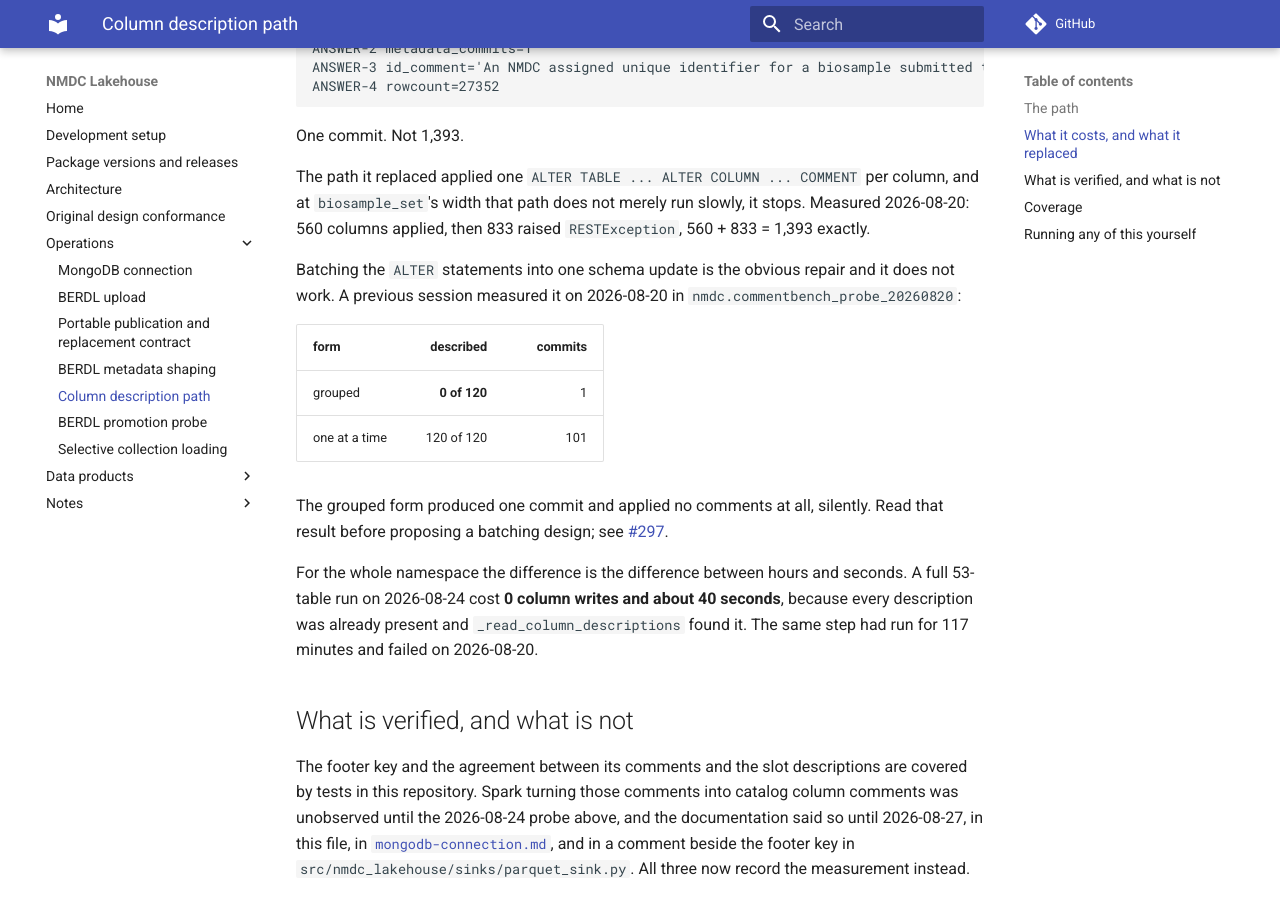
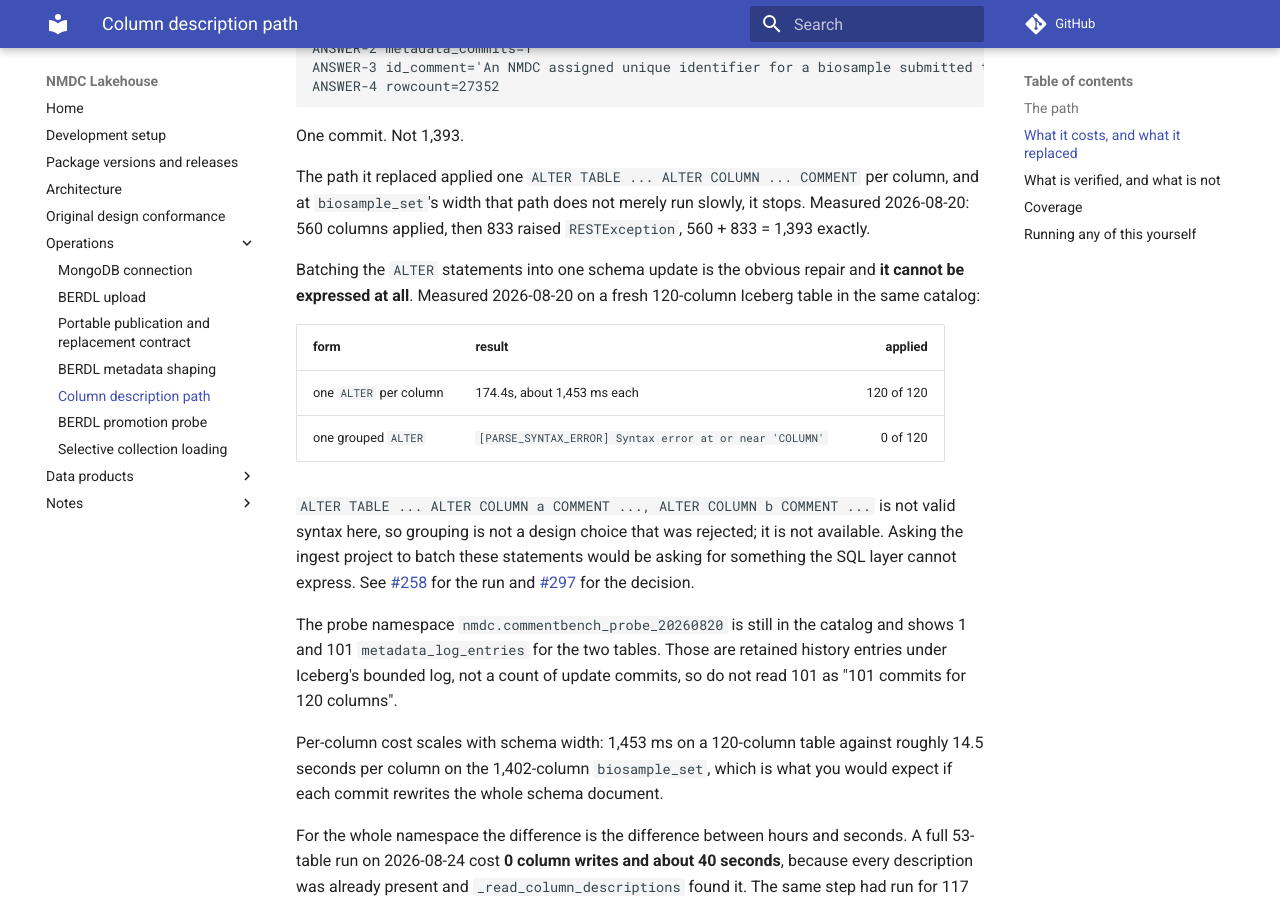
Before and after one commit to microbiomedata/nmdc-lakehouse, an MkDocs documentation site: the page built from docs/column-description-path.md, in a window 1280 px wide and 900 px high, scrolled down 1478 px. Built offline with MkDocs 1.6.1 and Material for MkDocs 9.7.7, drawn with Linux system fonts in a browser that asks for light colours; comment, search, counter and statistics services are not loaded.

Commit message:
Correct a claim I propagated into shipped code without checking it
A review asked about the "commits" column in the batching table. Following it
found something bigger: the account of the grouped ALTER I have been repeating is
wrong, and it came from issue 297's body rather than from issue 258's
measurement, which is where the run actually is.

258 recorded [PARSE_SYNTAX_ERROR] Syntax error at or near 'COLUMN'. The grouped
form did not apply nothing quietly; it failed loudly at the SQL layer, because
ALTER TABLE ... ALTER COLUMN a COMMENT ..., ALTER COLUMN b COMMENT ... is not
valid syntax here. Batching is not a rejected design, it is unavailable, which
is a stronger reason and the opposite kind of failure.

I had written "produced one successful commit and applied 0 of 120 comments,
silently" into the docstring of the refusal guard, so a wrong claim reached the
code. The operator-facing message is unaffected: it cites the 560-then-833
failure, which 258 confirms.

The 1 and 101 are metadata_log_entries under Iceberg's bounded log, not update
commits, so 101 was never "101 commits for 120 columns". The table now reports
what was measured: 174.4s and 1,453 ms per column against 120 of 120, versus a
syntax error against 0 of 120.

Separately, mc does not replace the maintained transfer. berdl-upload-plan binds
--data-dir to a resolved local snapshot path and execution reads those files from
the pod filesystem, so saying a snapshot never needs to pass through the pod
would have broken the run for anyone who followed it. Scoped, with the real work
left on issue 294.

Co-Authored-By: Claude <noreply@anthropic.com>

```diff
--- a/docs/column-description-path.md
+++ b/docs/column-description-path.md
@@ -71,17 +71,30 @@ stops. Measured 2026-08-20: 560 columns applied, then 833 raised
 `RESTException`, 560 + 833 = 1,393 exactly.
 
 Batching the `ALTER` statements into one schema update is the obvious repair and
-it does not work. A previous session measured it on 2026-08-20 in
-`nmdc.commentbench_probe_20260820`:
+**it cannot be expressed at all**. Measured 2026-08-20 on a fresh 120-column
+Iceberg table in the same catalog:
 
-| form | described | commits |
-| --- | ---: | ---: |
-| grouped | **0 of 120** | 1 |
-| one at a time | 120 of 120 | 101 |
+| form | result | applied |
+| --- | --- | ---: |
+| one `ALTER` per column | 174.4s, about 1,453 ms each | 120 of 120 |
+| one grouped `ALTER` | `[PARSE_SYNTAX_ERROR] Syntax error at or near 'COLUMN'` | 0 of 120 |
 
-The grouped form produced one commit and applied no comments at all, silently.
-Read that result before proposing a batching design; see
-[#297](https://github.com/microbiomedata/nmdc-lakehouse/issues/297).
+`ALTER TABLE ... ALTER COLUMN a COMMENT ..., ALTER COLUMN b COMMENT ...` is not
+valid syntax here, so grouping is not a design choice that was rejected; it is
+not available. Asking the ingest project to batch these statements would be
+asking for something the SQL layer cannot express. See
+[#258](https://github.com/microbiomedata/nmdc-lakehouse/issues/258) for the run
+and [#297](https://github.com/microbiomedata/nmdc-lakehouse/issues/297) for the
+decision.
+
+The probe namespace `nmdc.commentbench_probe_20260820` is still in the catalog
+and shows 1 and 101 `metadata_log_entries` for the two tables. Those are
+retained history entries under Iceberg's bounded log, not a count of update
+commits, so do not read 101 as "101 commits for 120 columns".
+
+Per-column cost scales with schema width: 1,453 ms on a 120-column table against
+roughly 14.5 seconds per column on the 1,402-column `biosample_set`, which is
+what you would expect if each commit rewrites the whole schema document.
 
 For the whole namespace the difference is the difference between hours and
 seconds. A full 53-table run on 2026-08-24 cost **0 column writes and about 40
```
Also changed, not shown: docs/berdl-upload.md (+16 -5 lines), 1 other file.
